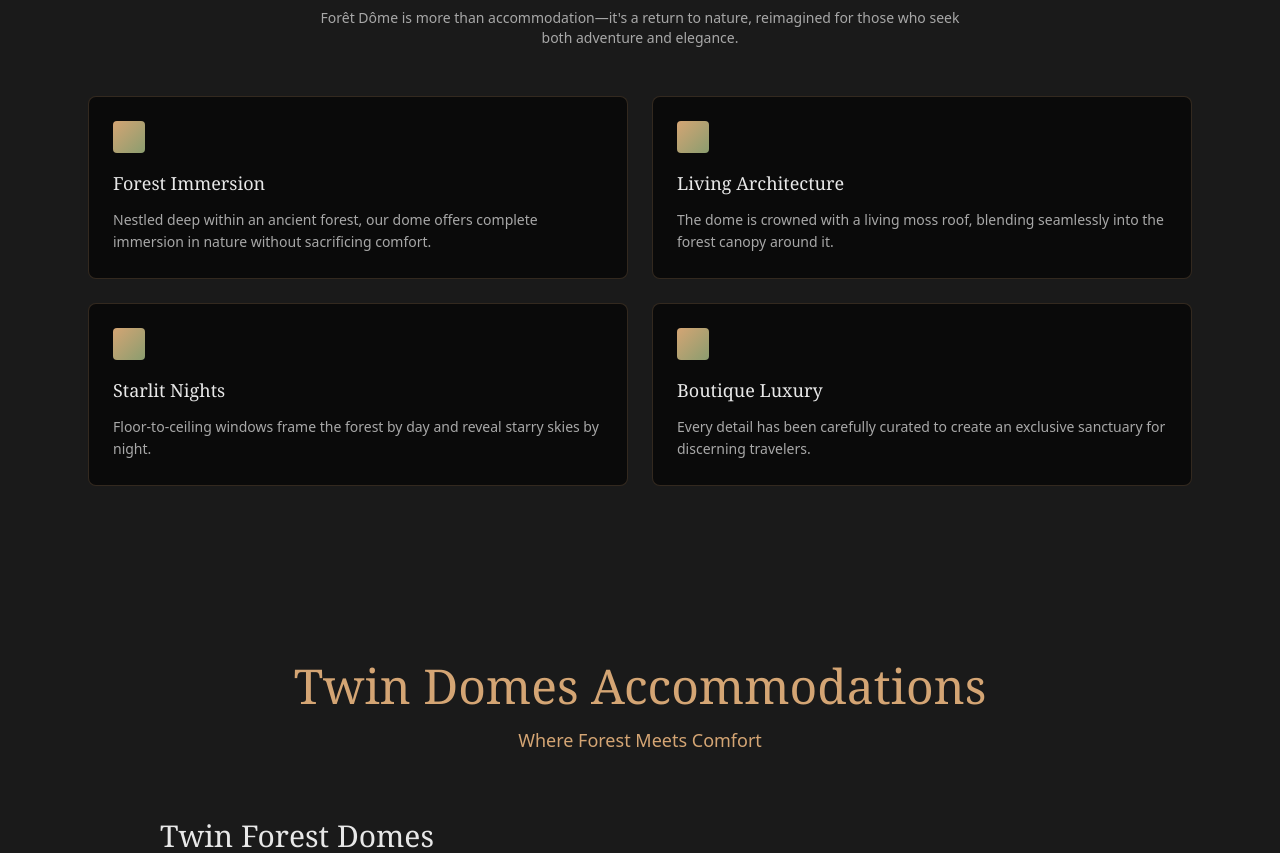
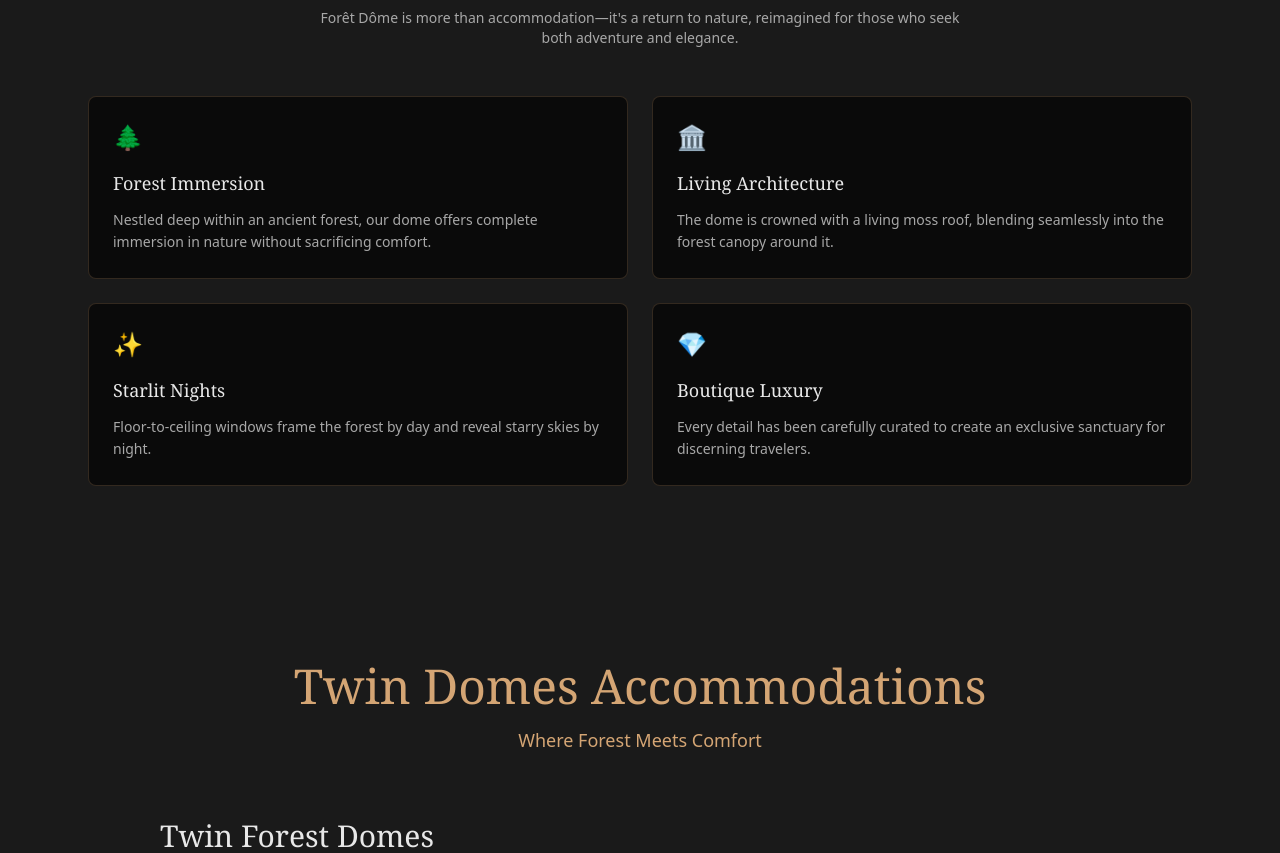
Before and after one commit to TNLConsulting/escapia, a Next.js app: page / in a window 1280 px wide. Shown: the part 1012-1865 px from the top of the page. Built offline with nearby package versions, Linux system fonts and the light colour scheme.

Commit message:
Experience: add proper icons from preview

```diff
--- a/src/components/Experience.tsx
+++ b/src/components/Experience.tsx
@@ -2,10 +2,10 @@
 
 export function Experience() {
   const cards = [
-    { title: "Forest Immersion", desc: "Nestled deep within an ancient forest, our dome offers complete immersion in nature without sacrificing comfort." },
-    { title: "Living Architecture", desc: "The dome is crowned with a living moss roof, blending seamlessly into the forest canopy around it." },
-    { title: "Starlit Nights", desc: "Floor-to-ceiling windows frame the forest by day and reveal starry skies by night." },
-    { title: "Boutique Luxury", desc: "Every detail has been carefully curated to create an exclusive sanctuary for discerning travelers." }
+    { title: "Forest Immersion", desc: "Nestled deep within an ancient forest, our dome offers complete immersion in nature without sacrificing comfort.", icon: "🌲" },
+    { title: "Living Architecture", desc: "The dome is crowned with a living moss roof, blending seamlessly into the forest canopy around it.", icon: "🏛️" },
+    { title: "Starlit Nights", desc: "Floor-to-ceiling windows frame the forest by day and reveal starry skies by night.", icon: "✨" },
+    { title: "Boutique Luxury", desc: "Every detail has been carefully curated to create an exclusive sanctuary for discerning travelers.", icon: "💎" }
   ];
 
   return (
@@ -23,10 +23,7 @@ export function Experience() {
         <div className="grid md:grid-cols-2 gap-6">
           {cards.map((card, i) => (
             <div key={i} className="p-6" style={{ backgroundColor: "#0a0a0a", border: "1px solid rgba(212, 165, 116, 0.2)", borderRadius: "8px" }}>
-              <div
-                className="w-8 h-8 rounded mb-4"
-                style={{ background: "linear-gradient(135deg, #d4a574 0%, #8b9d6f 100%)" }}
-              />
+              <div className="text-2xl mb-4">{card.icon}</div>
               <h3 className="text-lg font-serif font-light mb-3" style={{ color: "#e8e8e8" }}>{card.title}</h3>
               <p className="text-sm" style={{ color: "#a8a8a8", lineHeight: "1.6" }}>{card.desc}</p>
             </div>
```
